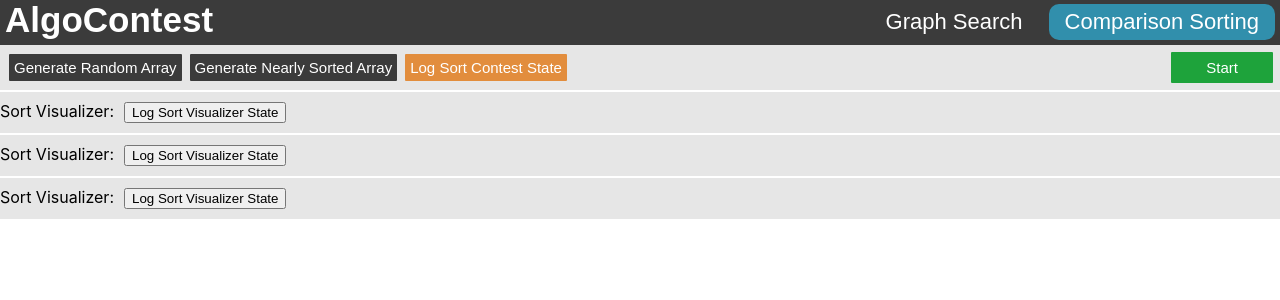
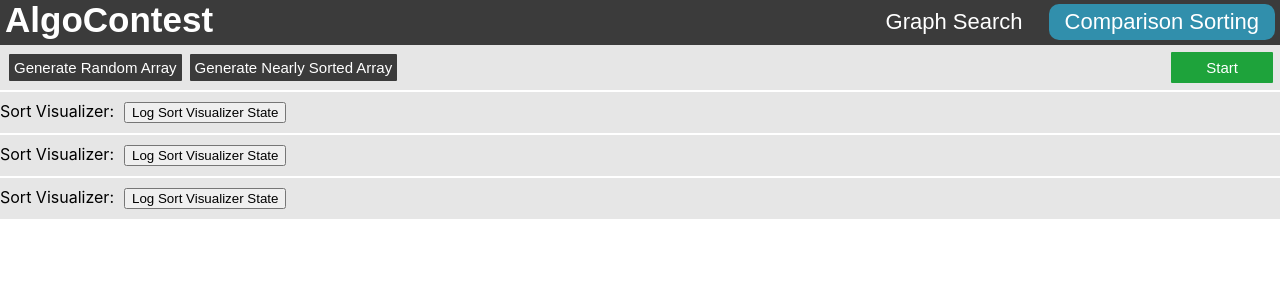
Before and after one commit to benshinnick/algorithm-contest, a React (Create React App) app: page / in a window 1280 px wide. Shown: the top 300 px of the page. Built offline with nearby package versions, Linux system fonts and the light colour scheme.

Commit message:
Commented out log sort contest state button so that it is removed but still availible if needed for testing

```diff
--- a/src/AlgoContest/SortContest.jsx
+++ b/src/AlgoContest/SortContest.jsx
@@ -24,7 +24,7 @@ export default class SortContest extends React.Component {
             <>
                 <button id="randomizebutton" onClick={() => this.randomizeArray()}>Generate Random Array</button>
                 <button id="randomizebutton" onClick={() => this.generateNearlySortedArray()}>Generate Nearly Sorted Array</button>
-                <button id="logconteststatebutton" onClick={() => console.log(this.state)}>Log Sort Contest State</button>
+                {/* <button id="logconteststatebutton" onClick={() => console.log(this.state)}>Log Sort Contest State</button> */}
                 <button id="startcontestbutton" onClick={() => this.startContest()}>Start</button>
             </>, document.getElementById('sortcontestheader'));
     }
```
